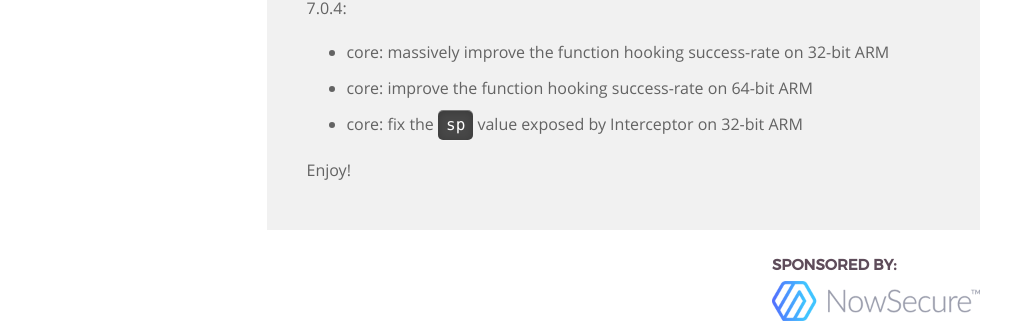
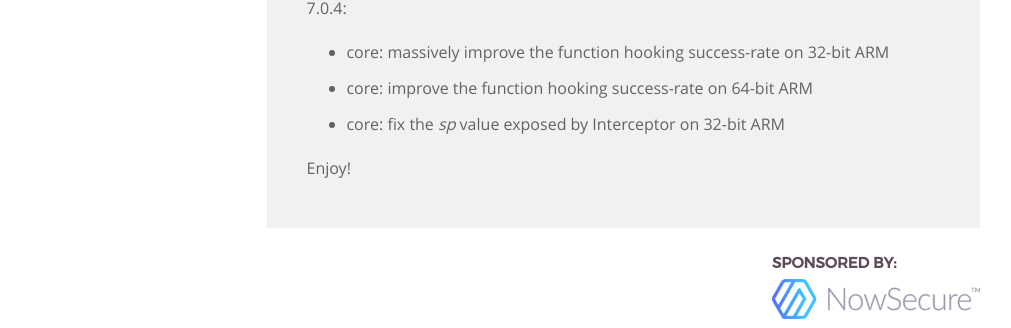
Before and after one commit to frida/frida-website, a Jekyll site: the page built from _posts/2016-02-24-frida-7-0-released.markdown, in a window 1280 px wide. Shown: the part 1225-1553 px from the top of the page, without its empty margins (129-1140 px from the left). Built offline with Jekyll 4.4.1, drawn with Linux system fonts in a browser that asks for light colours.

Commit message:
Tweak formatting

```diff
--- a/_posts/2016-02-24-frida-7-0-released.markdown
+++ b/_posts/2016-02-24-frida-7-0-released.markdown
@@ -48,6 +48,6 @@ So in closing, here's a summary of the changes:
 
 - core: massively improve the function hooking success-rate on 32-bit ARM
 - core: improve the function hooking success-rate on 64-bit ARM
-- core: fix the `sp` value exposed by Interceptor on 32-bit ARM
+- core: fix the *sp* value exposed by Interceptor on 32-bit ARM
 
 Enjoy!
```
